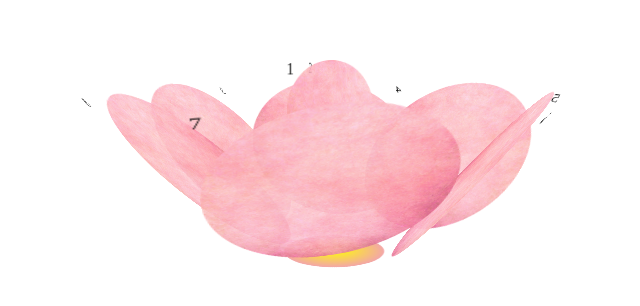
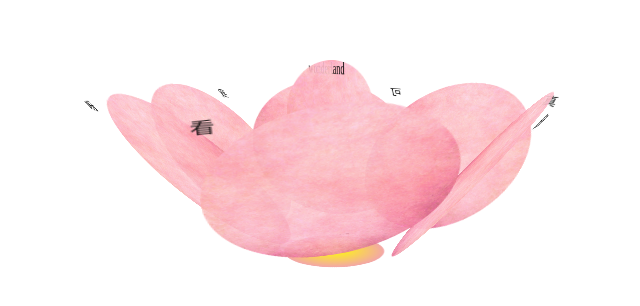
Before and after one commit to chenjunyan1/flower, a plain HTML site: page index.html in a window 1280 px wide. Shown: the part 240-546 px from the top of the page, 306-946 px from the left. Drawn offline with Linux system fonts and the light colour scheme.

Commit message:
Update index.html

```diff
--- a/index.html
+++ b/index.html
@@ -136,15 +136,15 @@
   <body>
     <div id="scene">
       <div class="flower">
-        <div class="center"></div>
-        <div class="petal">8</div>
-        <div class="petal">7</div>
-        <div class="petal">6</div>
-        <div class="petal">5</div>
-        <div class="petal">4</div>
-        <div class="petal">3</div>
-        <div class="petal">2</div>
-        <div class="petal">1</div>
+        <div class="center">！</div>
+        <div class="petal">呀</div>
+        <div class="petal">看</div>
+        <div class="petal">好</div>
+        <div class="petal">真</div>
+        <div class="petal">可</div>
+        <div class="petal">我</div>
+        <div class="petal">wonderland</div>
+        <div class="petal"></div>
 
 
       </div>
```
